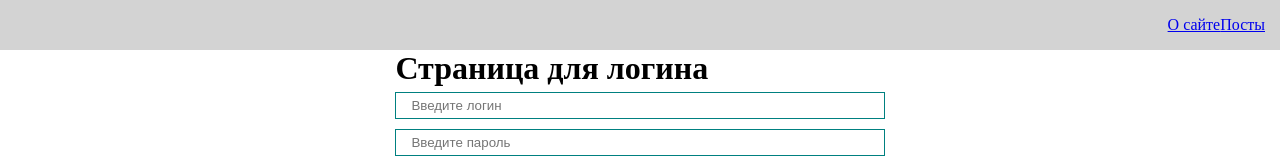
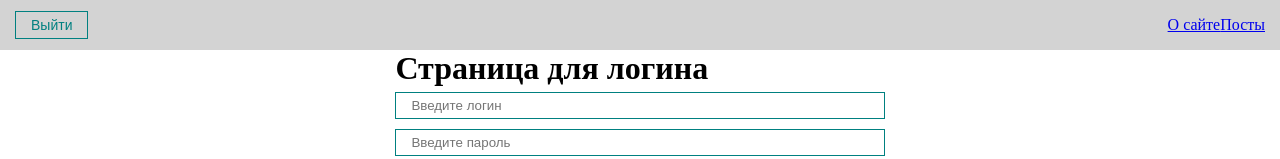
Before and after one commit to skqwk/ZettedeleFrontend, a React (Create React App) app in the folder ikbo-01-20-semyon/: page /login in a window 1280 px wide. Shown: the top 159 px of the page. Built offline with nearby package versions, Linux system fonts and the light colour scheme.

Commit message:
tutorial-08-03-2023: add logout button on navbar

```diff
--- a/ikbo-01-20-semyon/src/components/UI/navbar/Navbar.jsx
+++ b/ikbo-01-20-semyon/src/components/UI/navbar/Navbar.jsx
@@ -1,9 +1,19 @@
-import React from 'react';
+import React, {useContext} from 'react';
 import {Link} from "react-router-dom";
+import Button from "../button/Button";
+import {AuthContext} from "../../../context";
 
 const Navbar = () => {
+    const {isAuth, setIsAuth} = useContext(AuthContext);
+
+    const logout = (e) => {
+        e.preventDefault();
+        setIsAuth(false);
+    }
+
     return (
         <div className="navbar">
+            <Button onClick={logout}>Выйти</Button>
             <div className="navbar__links">
                 <Link to="/about">О сайте</Link>
                 <Link to="/posts">Посты</Link>
```
